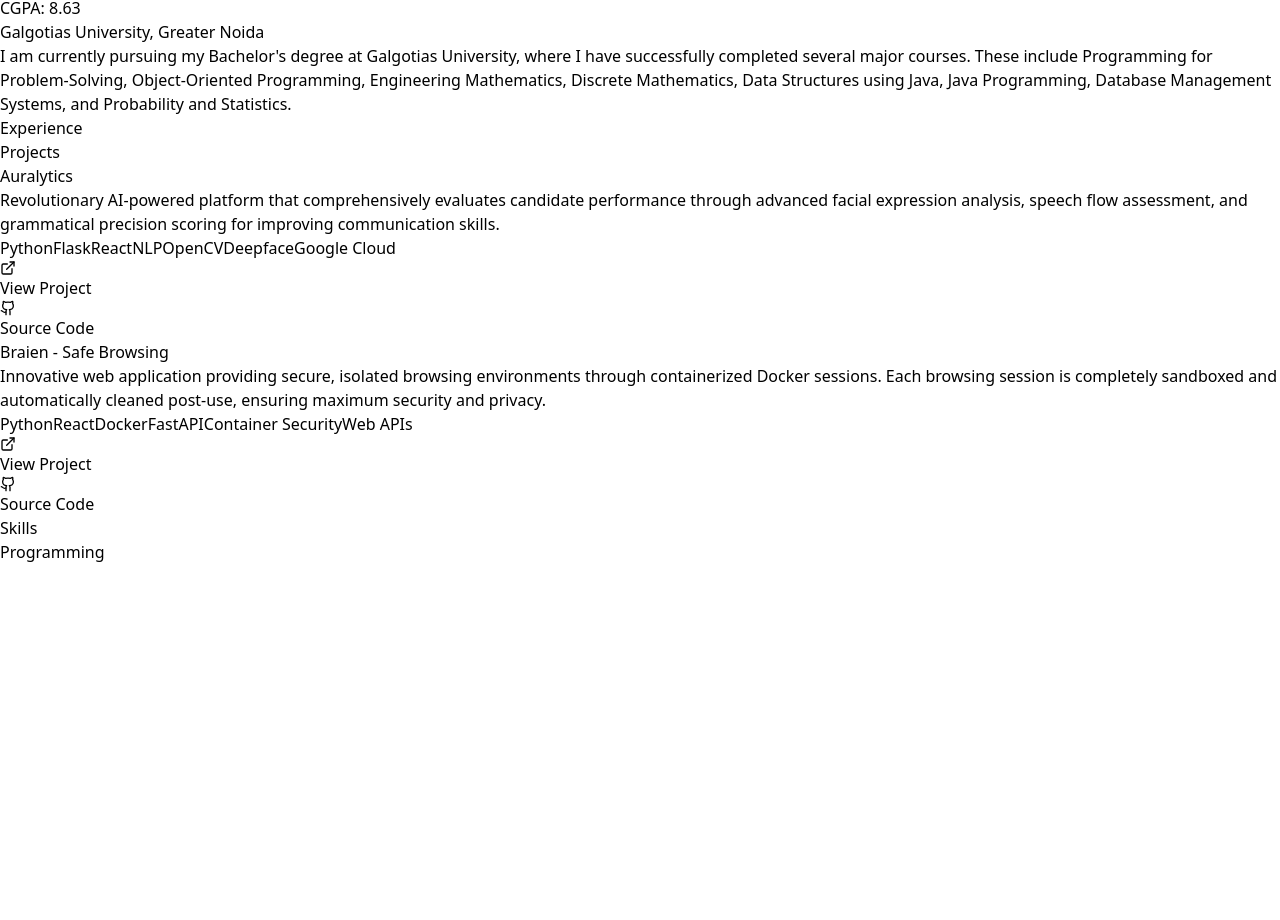
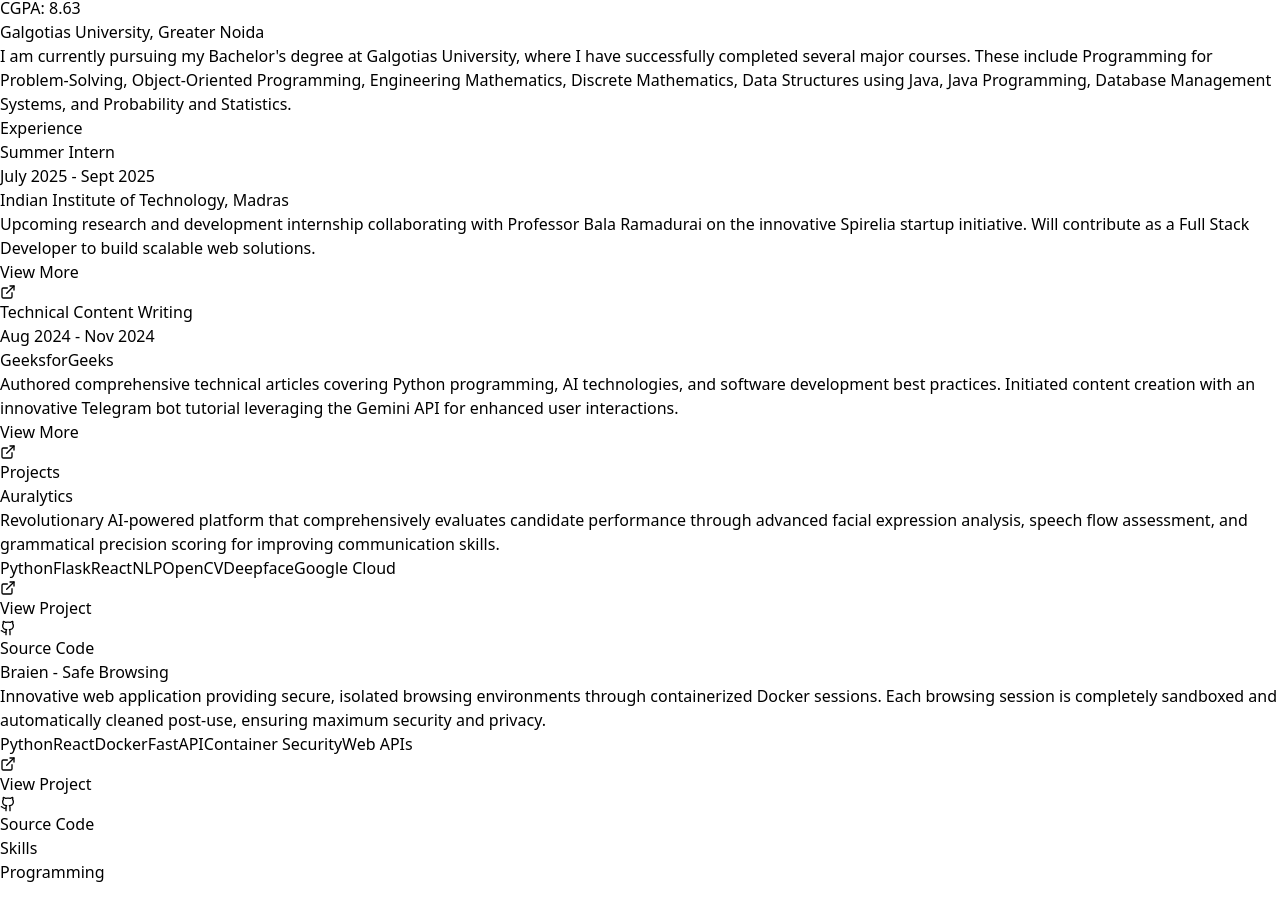
Before and after one commit to whyvineet/portfolio, a React (Vite) app: page / in a window 1280 px wide. Shown: the part 1798-2718 px from the top of the page. Built offline with nearby package versions, Linux system fonts and the light colour scheme; no server answers.

Commit message:
refactor: restructure ExperienceSection to properly map and display experience data

```diff
--- a/src/sections/ExperienceSection.jsx
+++ b/src/sections/ExperienceSection.jsx
@@ -9,15 +9,23 @@
     >
       <div className="container mx-auto px-6">
         <h2 className="text-6xl font-light tracking-wider mb-12">Experience</h2>
-        <div className="border border-white/20 hover:border-white transition-colors duration-300 p-8">
-        <div className="flex flex-col lg:flex-row justify-between items-center lg:items-start">
-          <h3 className="text-2xl mb-2 font-bold">{data.title}</h3>
-          <h3 className="text-2xl font-light text-gray-400 mb-2 lg:mt-0">{data.period}</h3>
-        </div>
-          <p className="text-gray-400 mb-6">
-            {data.company}
-          </p>
-          <p className="text-lg text-gray-400 mb-6">{data.description}</p>
+        <div className="space-y-6">
+          {data.map((experience, index) => (
+            <div key={index} className="border border-white/20 hover:border-white transition-colors duration-300 p-8">
+              <div className="flex flex-col lg:flex-row justify-between items-center lg:items-start">
+                <h3 className="text-2xl mb-2 font-bold">{experience.title}</h3>
+                <h3 className="text-2xl font-light text-gray-400 mb-2 lg:mt-0">{experience.period}</h3>
+              </div>
+              <p className="text-gray-400 mb-6">
+                {experience.company}
+              </p>
+              <p className="text-lg text-gray-400 mb-6">{experience.description}</p>
+              <a href={experience.link} className="text-blue-500 hover:underline flex items-center gap-2">
+                View More
+                <ExternalLink size={16} />
+              </a>
+            </div>
+          ))}
         </div>
       </div>
     </section>
```
